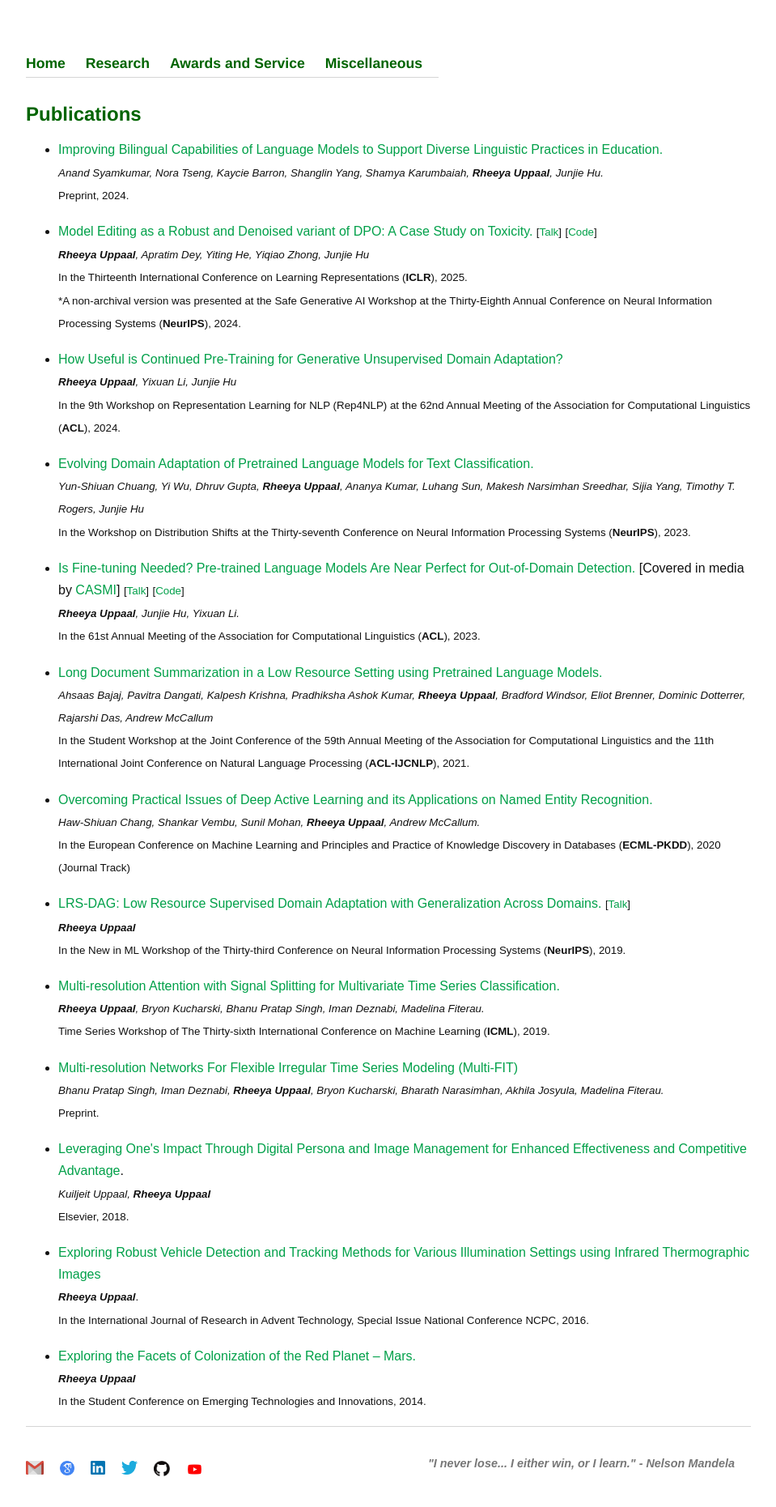
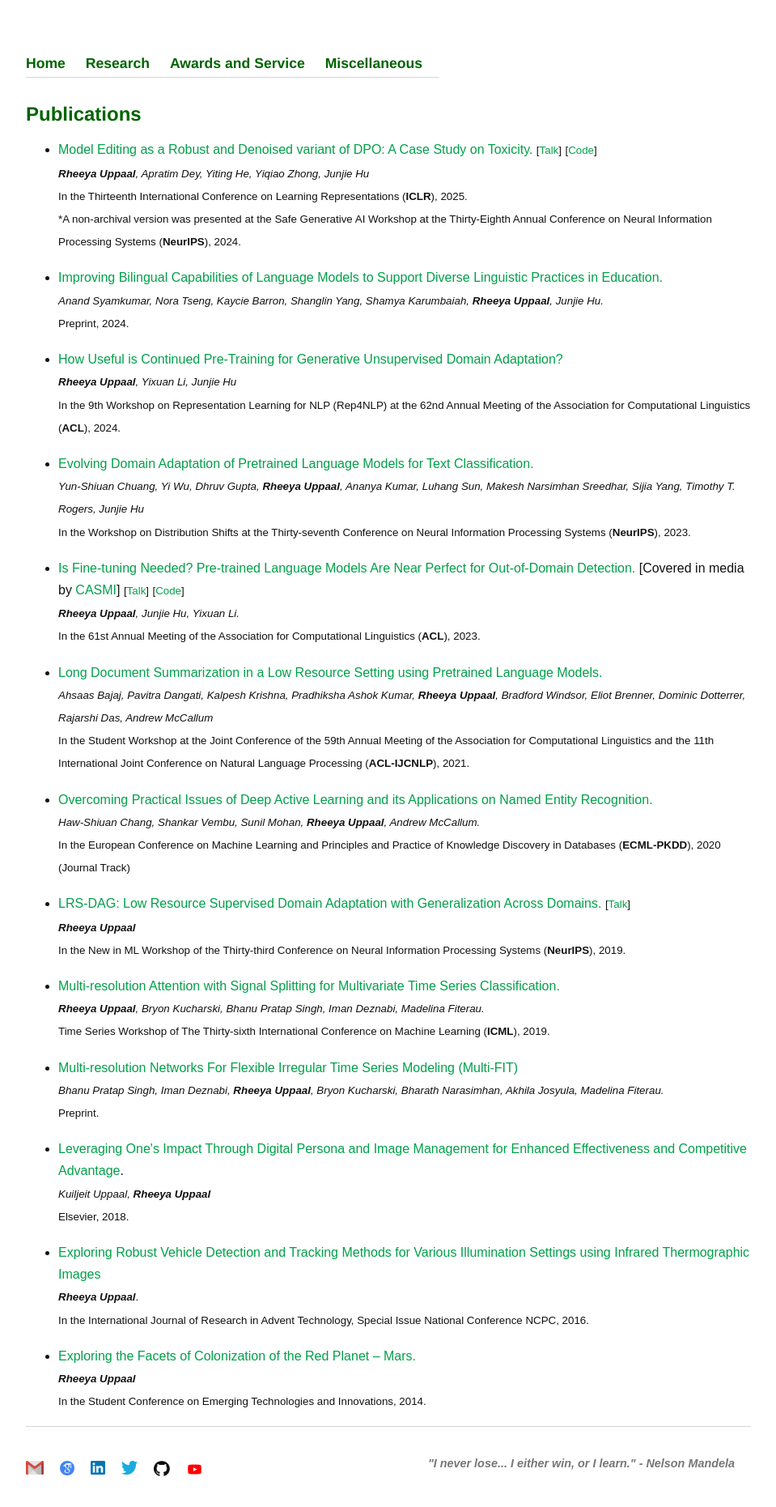
Before and after one commit to Uppaal/Uppaal.github.io, a Jekyll site: the page built from publications.html, in a window 1280 px wide. Shown: the whole page at 81% size, without its empty margins (160-1119 px from the left). Built offline with Jekyll 4.4.1, drawn with Linux system fonts in a browser that asks for light colours; part of the change alters nothing that is shown.

```diff
--- a/publications.html
+++ b/publications.html
@@ -16,8 +16,8 @@ title: Publications
 
 	<h1>Publications</h1>
 	<ul>
+	<li><a href="https://arxiv.org/abs/2405.13967">Model Editing as a Robust and Denoised variant of DPO: A Case Study on Toxicity.</a> <small>[<a href="https://www.youtube.com/watch?v=SvIl4tXo66E">Talk</a>]</small> <small>[<a href="https://github.com/Uppaal/detox-edit">Code</a>]</small> <br><small><i><b>Rheeya Uppaal</b>, Apratim Dey, Yiting He, Yiqiao Zhong, Junjie Hu</i><br>In the Thirteenth International Conference on Learning Representations (<b>ICLR</b>), 2025.<br>*A non-archival version was presented at the Safe Generative AI Workshop at the Thirty-Eighth Annual Conference on Neural Information Processing Systems (<b>NeurIPS</b>), 2024.</small></li>
 	<li><a href="https://arxiv.org/abs/2411.04308">Improving Bilingual Capabilities of Language Models to Support Diverse Linguistic Practices in Education.</a> <br><small><i>Anand Syamkumar, Nora Tseng, Kaycie Barron, Shanglin Yang, Shamya Karumbaiah, <b>Rheeya Uppaal</b>, Junjie Hu.</i><br>Preprint, 2024.</small></li>
-	<li><a href="https://arxiv.org/abs/2405.13967">Model Editing as a Robust and Denoised variant of DPO: A Case Study on Toxicity.</a> <small>[<a href="https://www.youtube.com/watch?v=SvIl4tXo66E">Talk</a>]</small> <small>[<a href="https://github.com/Uppaal/detox-edit">Code</a>]</small> <br><small><i><b>Rheeya Uppaal</b>, Apratim Dey, Yiting He, Yiqiao Zhong, Junjie Hu</i><br>In the Thirteenth International Conference on Learning Representations (<b>ICLR</b>), 2025.<br>*A non-archival version was presented at the Safe Generative AI Workshop at the Thirty-Eighth Annual Conference on Neural Information Processing Systems (<b>NeurIPS</b>), 2024.</small></li>
 	<li><a href="https://aclanthology.org/2024.repl4nlp-1.9/">How Useful is Continued Pre-Training for Generative Unsupervised Domain Adaptation?</a> <br><small><i><b>Rheeya Uppaal</b>, Yixuan Li, Junjie Hu</i><br>In the 9th Workshop on Representation Learning for NLP (Rep4NLP) at the 62nd Annual Meeting of the Association for Computational Linguistics (<b>ACL</b>), 2024.</small></li>
 	<li><a href="https://arxiv.org/abs/2311.09661">Evolving Domain Adaptation of Pretrained Language Models for Text Classification.</a> <br><small><i>Yun-Shiuan Chuang, Yi Wu, Dhruv Gupta, <b>Rheeya Uppaal</b>, Ananya Kumar, Luhang Sun, Makesh Narsimhan Sreedhar, Sijia Yang, Timothy T. Rogers, Junjie Hu</i><br>In the Workshop on Distribution Shifts at the Thirty-seventh Conference on Neural Information Processing Systems (<b>NeurIPS</b>), 2023.</small></li>
 	<li><a href="https://aclanthology.org/2023.acl-long.717/">Is Fine-tuning Needed? Pre-trained Language Models Are Near Perfect for Out-of-Domain Detection.</a> [Covered in media by <a href="https://casmi.northwestern.edu/news/articles/2023/study-finds-simple-method-can-improve-safety-for-language-models.html">CASMI</a>] <small>[<a href="https://youtu.be/iVfXGQ0iwzQ">Talk</a>]</small> <small>[<a href="https://github.com/Uppaal/lm-ood">Code</a>]</small> <br><small><i><b>Rheeya Uppaal</b>, Junjie Hu, Yixuan Li.</i><br>In the 61st Annual Meeting of the Association for Computational Linguistics (<b>ACL</b>), 2023.</small></li>
```
